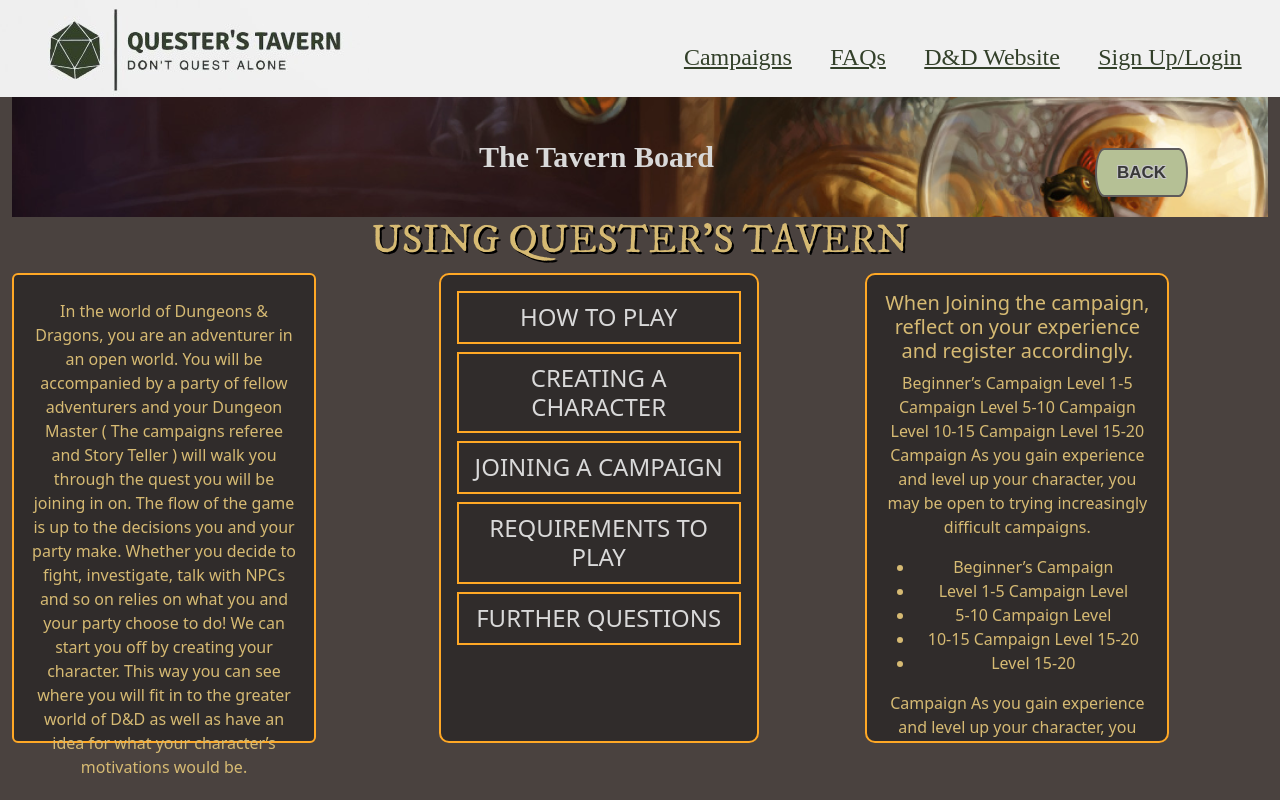
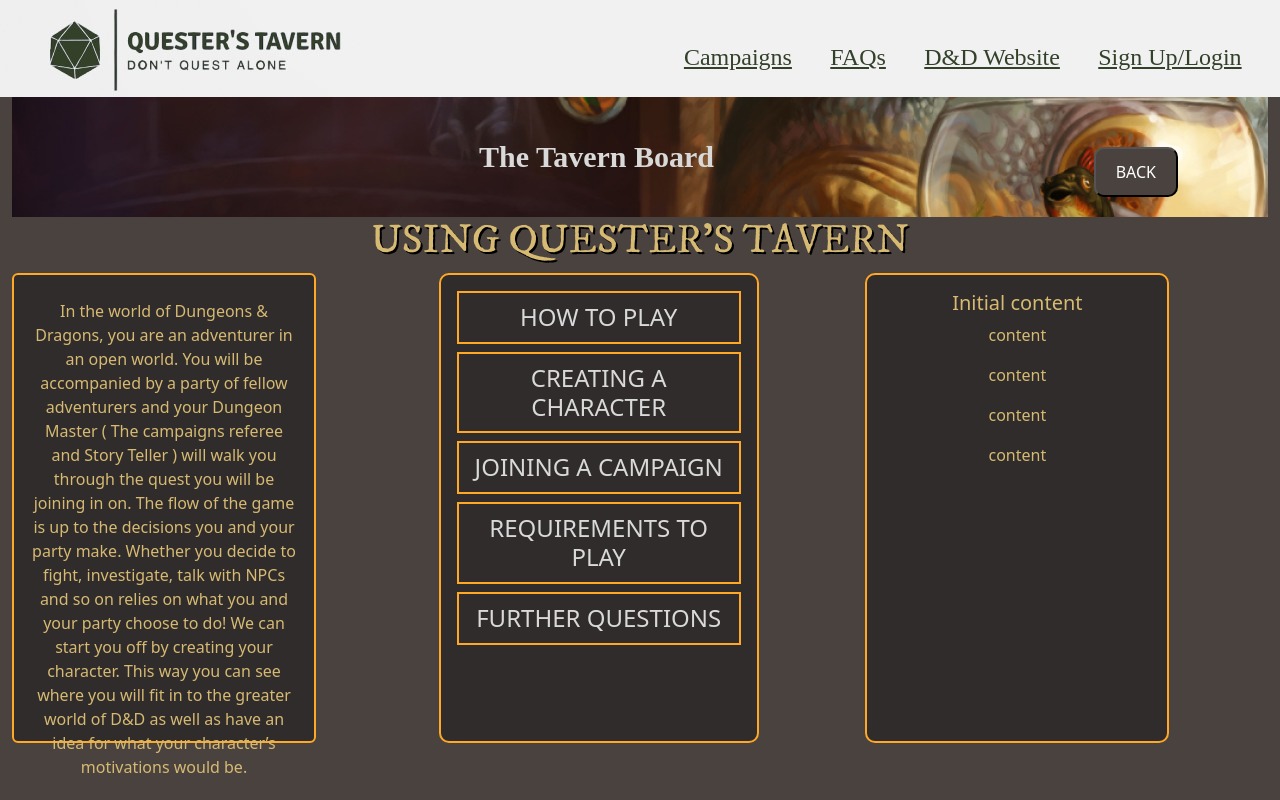
Before and after one commit to MJGowan/questers.tavern, a React (Create React App) app: page /FAQs in a window 1280 px wide. Built offline with nearby package versions, Linux system fonts and the light colour scheme; a web font is replaced by a local one.

Commit message:
faqs hard code

```diff
--- a/src/Components/JoiningCampaign/FAQs.tsx
+++ b/src/Components/JoiningCampaign/FAQs.tsx
@@ -1,11 +1,21 @@
 import React, { useState } from "react"
 import { useNavigate } from 'react-router-dom'
-import { Container, Row, Col, Card, } from "react-bootstrap";
+import { Container, Row, Col, Card, Button } from "react-bootstrap";
 import './FAQs.css';
 
 
 export default function FAQs(){
   //declaring a new state variable
+
+  const [info, setInfo] = useState("Initial content");
+  const [character, setCharacter] = useState("content")
+  const [join, setJoin] = useState("content");
+  const [plays, setPlays] = useState("content");
+  const [fqs, setFqs] = useState("content");
+
+
+
+
 
 let navigate = useNavigate();
  const campaign = require("../../Assets/campaign.png");
@@ -23,7 +33,22 @@ let navigate = useNavigate();
              </div>
              <div className='button-container d-none d-md-block'>
                <div className='d-flex ml-auto'>
-                 <button className='button' onClick={() => navigate(-1)}>BACK</button>
+                 <button
+                   className='cardbutton'
+                   style={{
+                     width: "95%",
+                     marginLeft: "10px",
+                     marginRight: "10px",
+                     borderRadius: "10px",
+                     height: "50px",
+                     padding: "10px 20px",
+                     backgroundColor: "#4A423F",
+                     color: "white",
+                   }}
+                   onClick={() => navigate(-1)}
+                 >
+                   BACK
+                 </button>
                </div>
              </div>
            </div>
@@ -93,9 +118,12 @@ let navigate = useNavigate();
                  border: "2px solid #FFA825",
                  textAlign: "center",
                  padding: "10px",
+                 cursor: "pointer",
                }}
                onClick={() => {
-                 console.log("Card.Title clicked");
+                 setInfo(
+                   "When joining a campaign, reflect on your experience and register accordingly. if you are new, perhaps you'd join the beginner's campaigns. If you've got some experience under your belt you might go for the level 1-5, or 5-10 campaigns. Ther are ordered as follow:"
+                 );
                }}
              >
                HOW TO PLAY
@@ -107,13 +135,15 @@ let navigate = useNavigate();
                  border: "2px solid #FFA825",
                  textAlign: "center",
                  padding: "10px",
+                 cursor: "pointer",
                }}
                onClick={() => {
-                 console.log("Card.title Clicked");
+                 setCharacter("CREATE CHARACTER");
                }}
              >
                CREATING A CHARACTER
              </Card.Title>
+
              <Card.Title
                style={{
                  color: "#D9D9D9",
@@ -121,9 +151,16 @@ let navigate = useNavigate();
                  border: "2px solid #FFA825",
                  textAlign: "center",
                  padding: "10px",
+                 cursor: "pointer",
                }}
                onClick={() => {
-                 console.log("Card.title Clicked");
+                 setJoin(`<ul>
+          <li>Beginner’s Campaign</li>
+          <li>Level 1-5 Campaign Level</li>
+          <li>5-10 Campaign Level</li>
+          <li>10-15 Campaign Level 15-20</li>
+          <li>Level 15-20</li>
+        </ul>`);
                }}
              >
                JOINING A CAMPAIGN
@@ -135,9 +172,12 @@ let navigate = useNavigate();
                  border: "2px solid #FFA825",
                  textAlign: "center",
                  padding: "10px",
+                 cursor: "pointer",
                }}
                onClick={() => {
-                 console.log("card.title Clicked");
+                 setPlays(
+                   "Interested in playing? We've pulled together resources to get you started, create a D&D Beyond account to begin! Dungeons & Dragons takes you and your friends on epic journeys. Become characters you create, battle deadly foes, uncover secrets, find treasure, and make memories that last a lifetime."
+                 );
                }}
              >
                REQUIREMENTS TO PLAY
@@ -149,9 +189,11 @@ let navigate = useNavigate();
                  border: "2px solid #FFA825",
                  textAlign: "center",
                  padding: "10px",
+                 cursor: "pointer",
                }}
                onClick={() => {
-                 console.log("card.title Clicked");
+                 setFqs(
+                   "Looking to spark your imagination while having fun with friends? Dungeons & Dragons is a collaborative roleplaying game for players of all ages. Gather your friends to vanquish mighty monsters, embark on epic quests, and tell legendary stories filled with fantasy and fun.");
                }}
              >
                FURTHER QUESTIONS
@@ -167,35 +209,25 @@ let navigate = useNavigate();
              backgroundColor: "#302C2B",
              borderRadius: "10px",
              border: "2px solid #FFA825",
+             cursor: "pointer",
            }}
          >
            <Card.Body>
-             <Card.Title
-               style={{ color: "#D6BA73", textAlign: "center" }}
-              //  onClick={() => {
-              //    console.log("Card.Title clicked");
-              //    setShowInformation(true);
-              //  }}
-             >
-               When Joining the campaign, reflect on your experience and
-               register accordingly.{" "}
+             <Card.Title style={{ color: "#D6BA73", textAlign: "center" }}>
+               {info}
              </Card.Title>
 
              <Card.Text style={{ color: "#D6BA73", textAlign: "center" }}>
-               Beginner’s Campaign Level 1-5 Campaign Level 5-10 Campaign Level
-               10-15 Campaign Level 15-20 Campaign As you gain experience and
-               level up your character, you may be open to trying increasingly
-               difficult campaigns.
+               {character}
              </Card.Text>
              <Card.Text style={{ color: "#D6BA73", textAlign: "center" }}>
-               <ul>
-                 <li>Beginner’s Campaign</li>
-                 <li>Level 1-5 Campaign Level</li>
-                 <li>5-10 Campaign Level</li>
-                 <li>10-15 Campaign Level 15-20</li>
-                 <li>Level 15-20</li>
-               </ul>
-               Campaign As you gain experience and level up your character, you
+               {join}
+             </Card.Text>
+             <Card.Text style={{ color: "#D6BA73", textAlign: "center" }}>
+               {plays}
+             </Card.Text>
+             <Card.Text style={{ color: "#D6BA73", textAlign: "center" }}>
+               {fqs}
              </Card.Text>
            </Card.Body>
          </Card>
```
